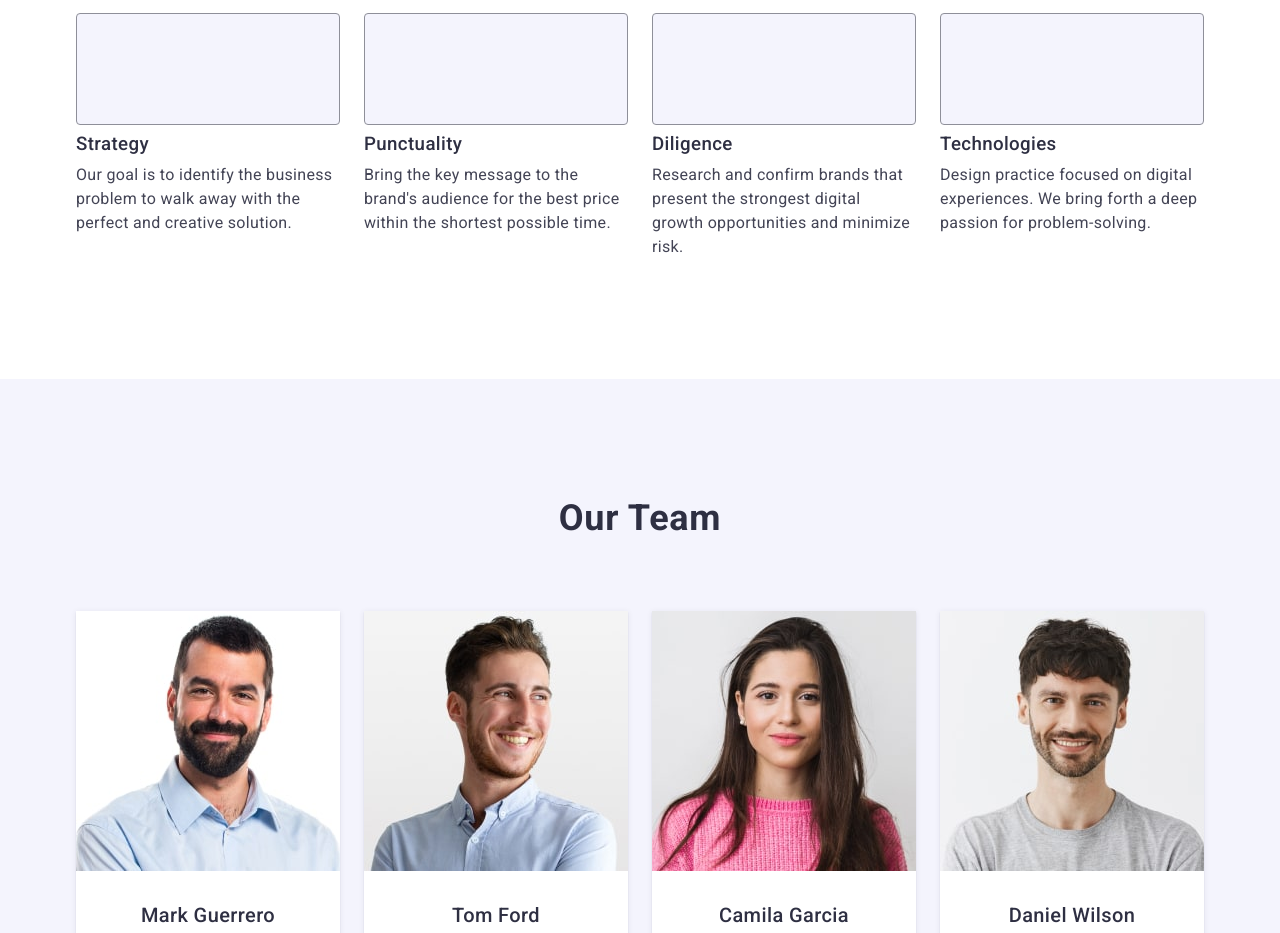
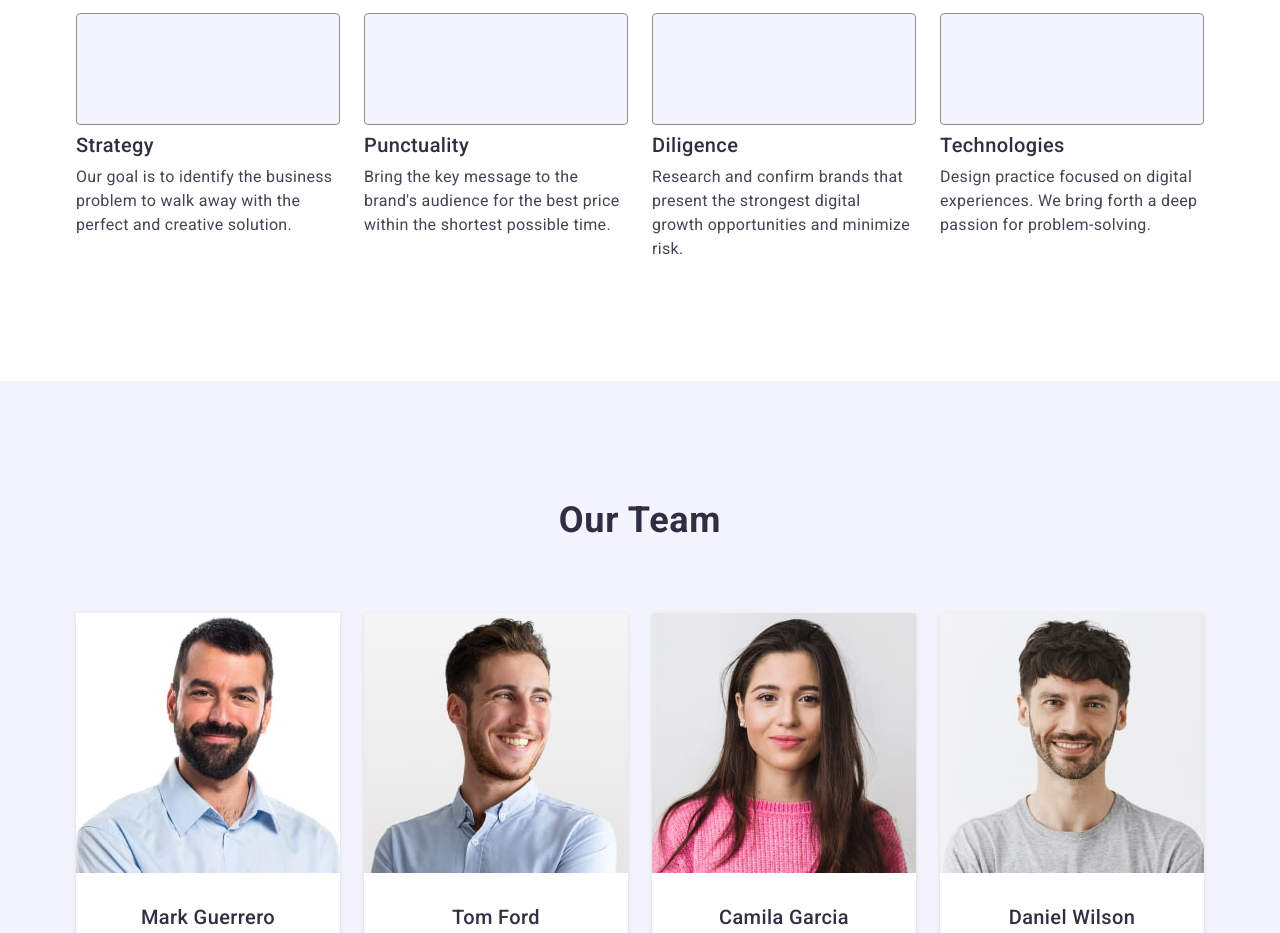
Before and after one commit to ValyaKhytsu/goit-markup-hw-4, a plain HTML site: page index.html in a window 1280 px wide. Shown: the part 780-1713 px from the top of the page. Drawn offline with nearby package versions, Linux system fonts and the light colour scheme.

Commit message:
css\style.css

```diff
--- a/css/style.css
+++ b/css/style.css
@@ -15,7 +15,7 @@ h2 {
   color: #2e2f42;
   text-transform: capitalize;
 }
-h3 {n
+h3 {
   font-size: 20px;
   line-height: 1.2;
   font-weight: 500;
```
